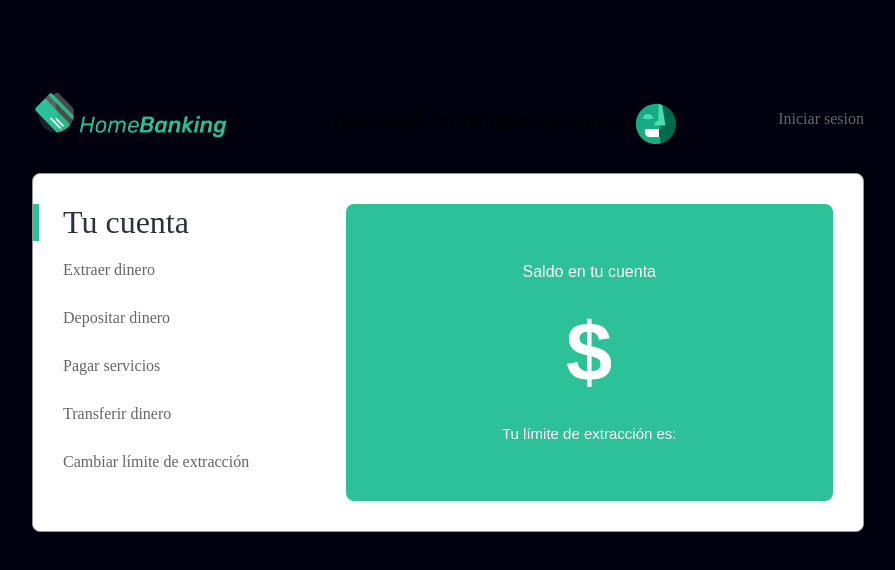
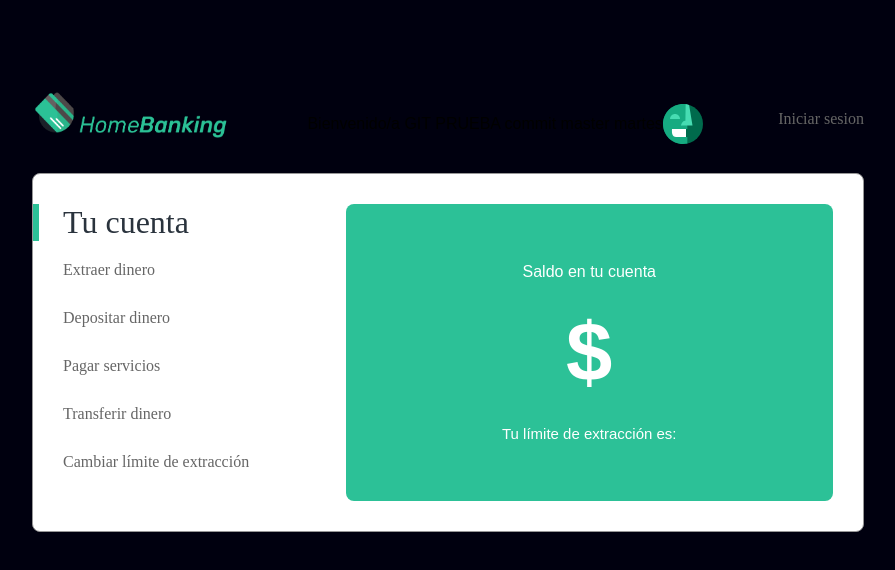
Before and after one commit to DanielaMdH/acamica-homebanking, a plain HTML site: page index_gitPrueba.html in a window 1280 px wide. Shown: the whole page, without its empty margins (192-1087 px from the left). Drawn offline with Linux system fonts and the light colour scheme.

Commit message:
segundo commit

```diff
--- a/index_gitPrueba.html
+++ b/index_gitPrueba.html
@@ -13,7 +13,7 @@
     <div class="header">
       <img class="logo" src="img/logo.png"/>
       <div class="align-left">
-        <span id="nombre_user">Bienvenido/a GIT PRUEBA commit master</span>
+        <span id="nombre_user">Bienvenido/a GIT PRUEBA commit master martes</span>
         <img class="avatar" src="img/avatar.svg"/>
       </div>
 	  				<button id="btnInicioDeSesion" class="links" onclick="iniciarSesion() ">Iniciar sesion</button>
```
